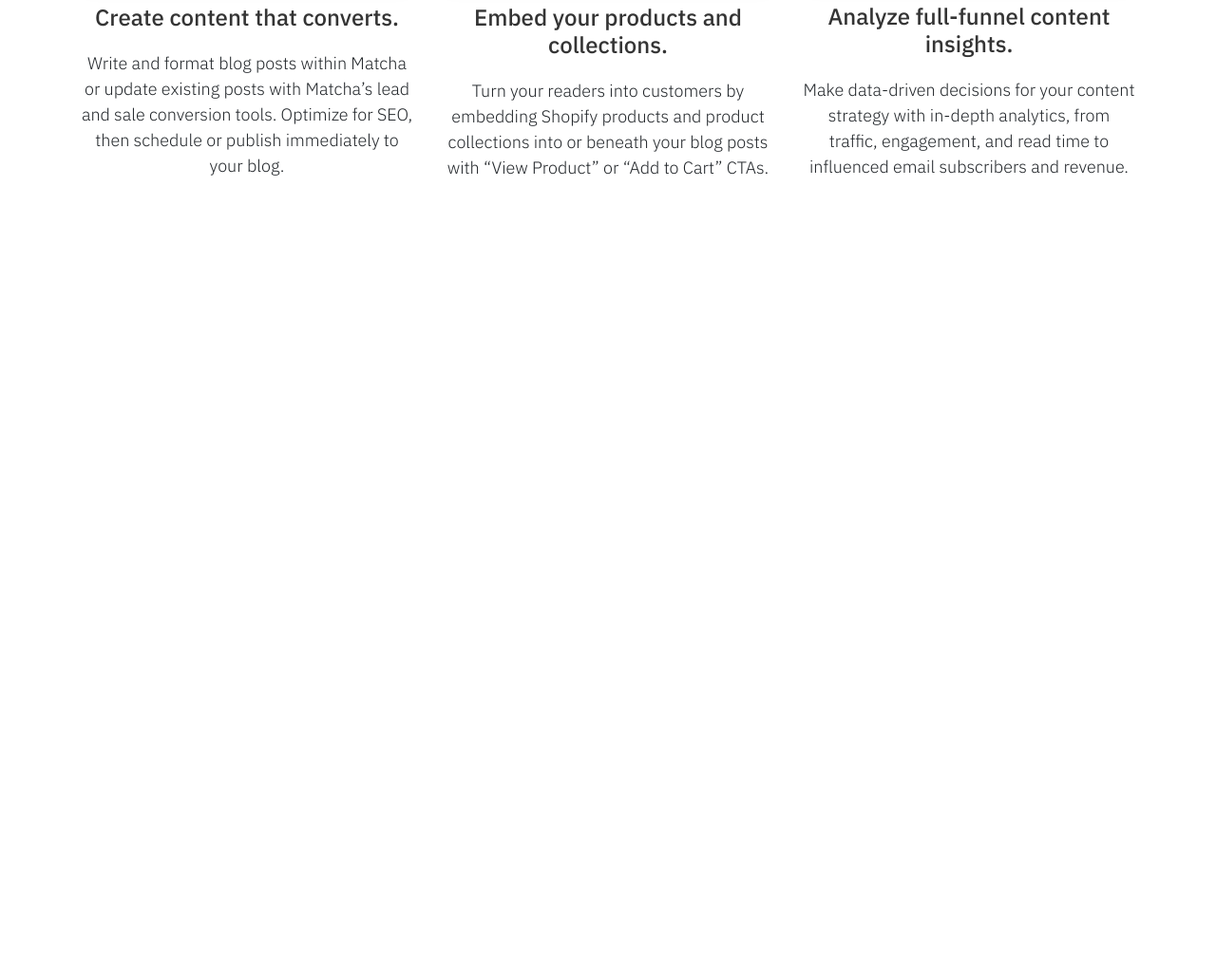
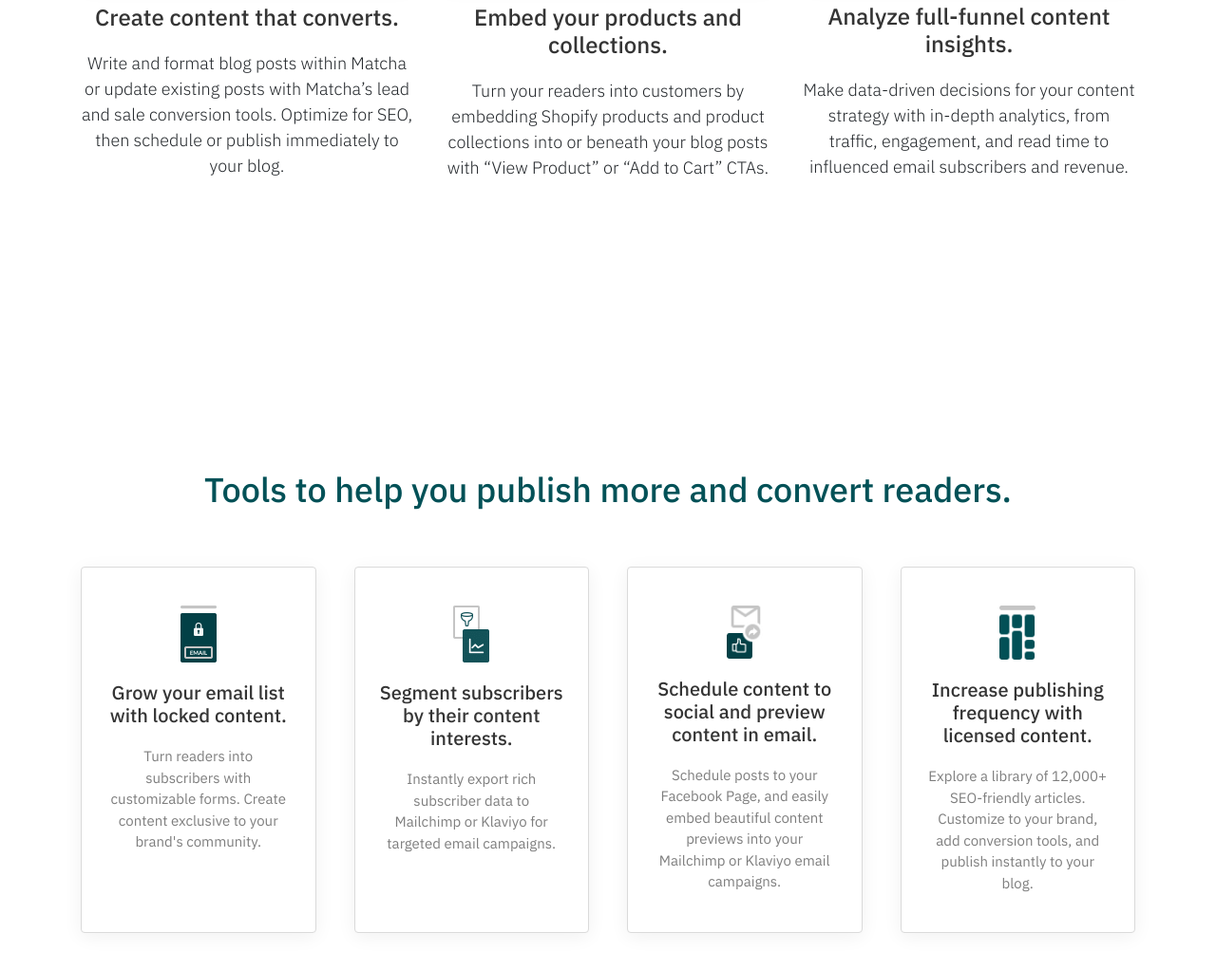
Before and after one commit to DevGragy/Matcha-Bootstrap, a plain HTML site: page index.html in a window 1280 px wide. Shown: the part 3204-4226 px from the top of the page at 95% size. Before the commit the page ends 3578 px from the top, so only its background shows below. Drawn offline with nearby package versions, Linux system fonts and the light colour scheme.

Commit message:
Tools to help finalizado

```diff
--- a/css/styles.css
+++ b/css/styles.css
@@ -115,3 +115,48 @@ h2 {
     font-size: 24px;
     margin-bottom: 20px;
 }
+
+/**  Tools to help  **/
+.tools-to-help {
+    padding: 120px 0;
+}
+
+.tools-to-help h2 {
+    font-size: 36px;
+    margin-bottom: 60px;
+}
+
+.tools-cards-cont {
+    display: grid;
+    grid-template-columns: 1fr 1fr 1fr 1fr;
+    gap: 40px;
+}
+
+.tool-card {
+    background-color: #fff;
+    border: 1px solid #dadada;
+    box-shadow: 0 4px 20px rgba(0, 0, 0, 0.06);
+    padding: 40px 18px;
+    border-radius: 4px;
+}
+
+.tool-card img {
+    max-width: 38px;
+    height: auto;
+}
+
+.tool-card h3 {
+    font-size: 20px;
+    letter-spacing: 0;
+    font-weight: 500;
+    font-family: "IBM Plex Sans", Arial, sans-serif;
+    color: #343434;
+    margin: 20px 0;
+}
+
+.tool-card-text {
+    font-size: 15px;
+    color: #7e7e7e;
+    max-width: 92%;
+    margin: 0 auto;
+}
--- a/index.html
+++ b/index.html
@@ -5,7 +5,7 @@
         <meta name="viewport" content="width=device-width, initial-scale=1.0" />
         <link rel="preconnect" href="https://fonts.gstatic.com" />
         <link
-            href="https://fonts.googleapis.com/css2?family=IBM+Plex+Sans:wght@300;500;700&display=swap"
+            href="https://fonts.googleapis.com/css2?family=IBM+Plex+Sans:wght@300;400;500;700&display=swap"
             rel="stylesheet"
         />
         <link
@@ -283,6 +283,88 @@
             </div>
         </section>
 
+        <section class="tools-to-help text-center">
+            <div class="container">
+                <div class="row">
+                    <div class="col-md-12">
+                        <h2>
+                            Tools to help you publish more and convert readers.
+                        </h2>
+                        <div class="tools-cards-cont">
+                            <div class="tool-card">
+                                <img
+                                    width="76"
+                                    height="120"
+                                    src="img/tools-1.png"
+                                    alt=""
+                                />
+                                <h3>
+                                    Grow your email list with locked content.
+                                </h3>
+                                <div class="tool-card-text">
+                                    Turn readers into subscribers with
+                                    customizable forms. Create content exclusive
+                                    to your brand's community.
+                                </div>
+                            </div>
+                            <div class="tool-card">
+                                <img
+                                    width="76"
+                                    height="120"
+                                    src="img/tools-2.png"
+                                    alt=""
+                                />
+                                <h3>
+                                    Segment subscribers by their content
+                                    interests.
+                                </h3>
+                                <div class="tool-card-text">
+                                    Instantly export rich subscriber data to
+                                    Mailchimp or Klaviyo for targeted email
+                                    campaigns.
+                                </div>
+                            </div>
+                            <div class="tool-card">
+                                <img
+                                    width="76"
+                                    height="120"
+                                    src="img/tools-3.png"
+                                    alt=""
+                                />
+                                <h3>
+                                    Schedule content to social and preview
+                                    content in email.
+                                </h3>
+                                <div class="tool-card-text">
+                                    Schedule posts to your Facebook Page, and
+                                    easily embed beautiful content previews into
+                                    your Mailchimp or Klaviyo email campaigns.
+                                </div>
+                            </div>
+                            <div class="tool-card">
+                                <img
+                                    width="76"
+                                    height="120"
+                                    src="img/tools-4.png"
+                                    alt=""
+                                />
+                                <h3>
+                                    Increase publishing frequency with licensed
+                                    content.
+                                </h3>
+                                <div class="tool-card-text">
+                                    Explore a library of 12,000+ SEO-friendly
+                                    articles. Customize to your brand, add
+                                    conversion tools, and publish instantly to
+                                    your blog.
+                                </div>
+                            </div>
+                        </div>
+                    </div>
+                </div>
+            </div>
+        </section>
+
         <!--Bootstrap-->
         <script
             src="https://code.jquery.com/jquery-3.5.1.slim.min.js"
```
Also changed, not shown: img/tools-1.png (added), img/tools-2.png (added), img/tools-3.png (added), img/tools-4.png (added).
